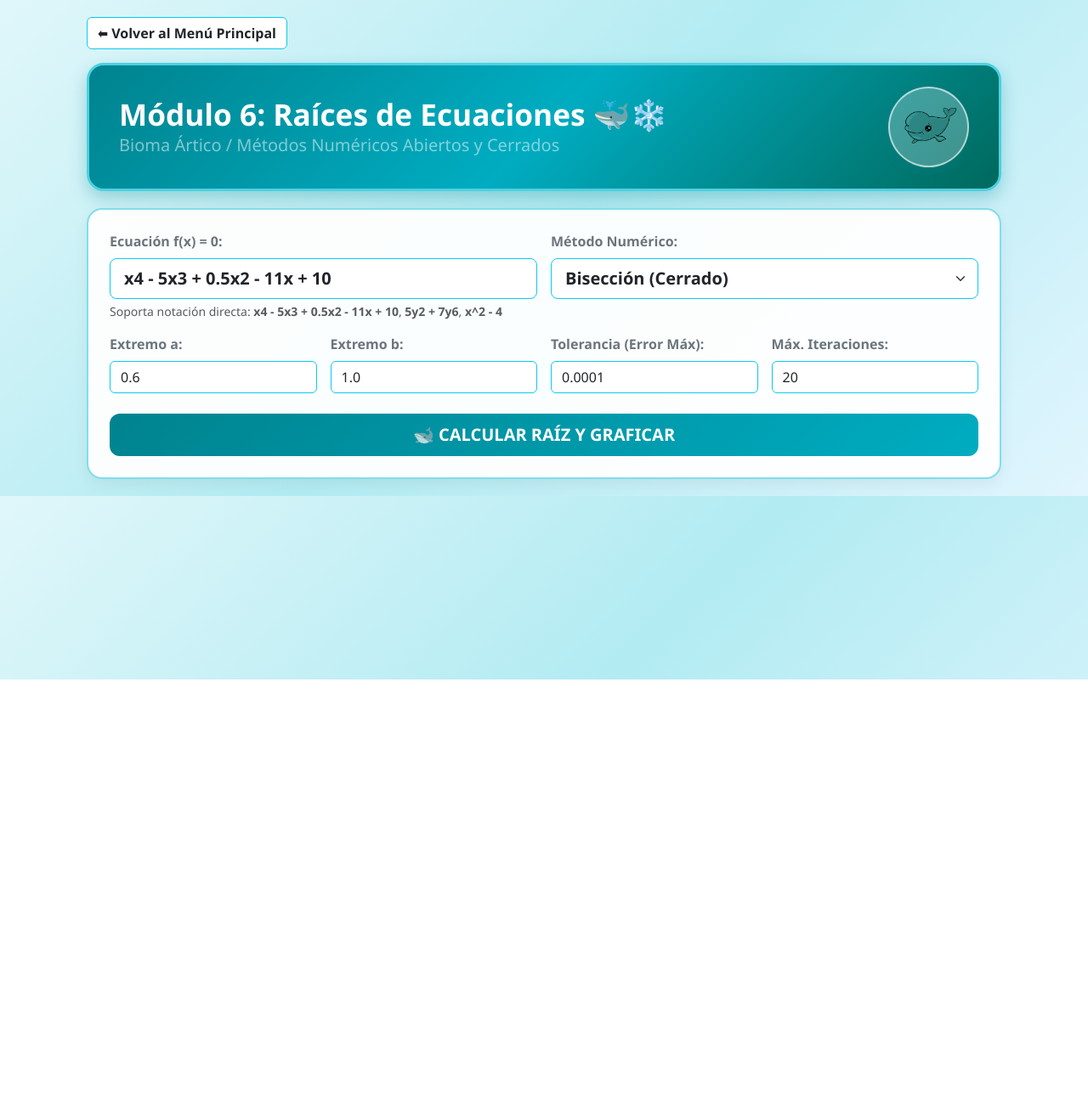
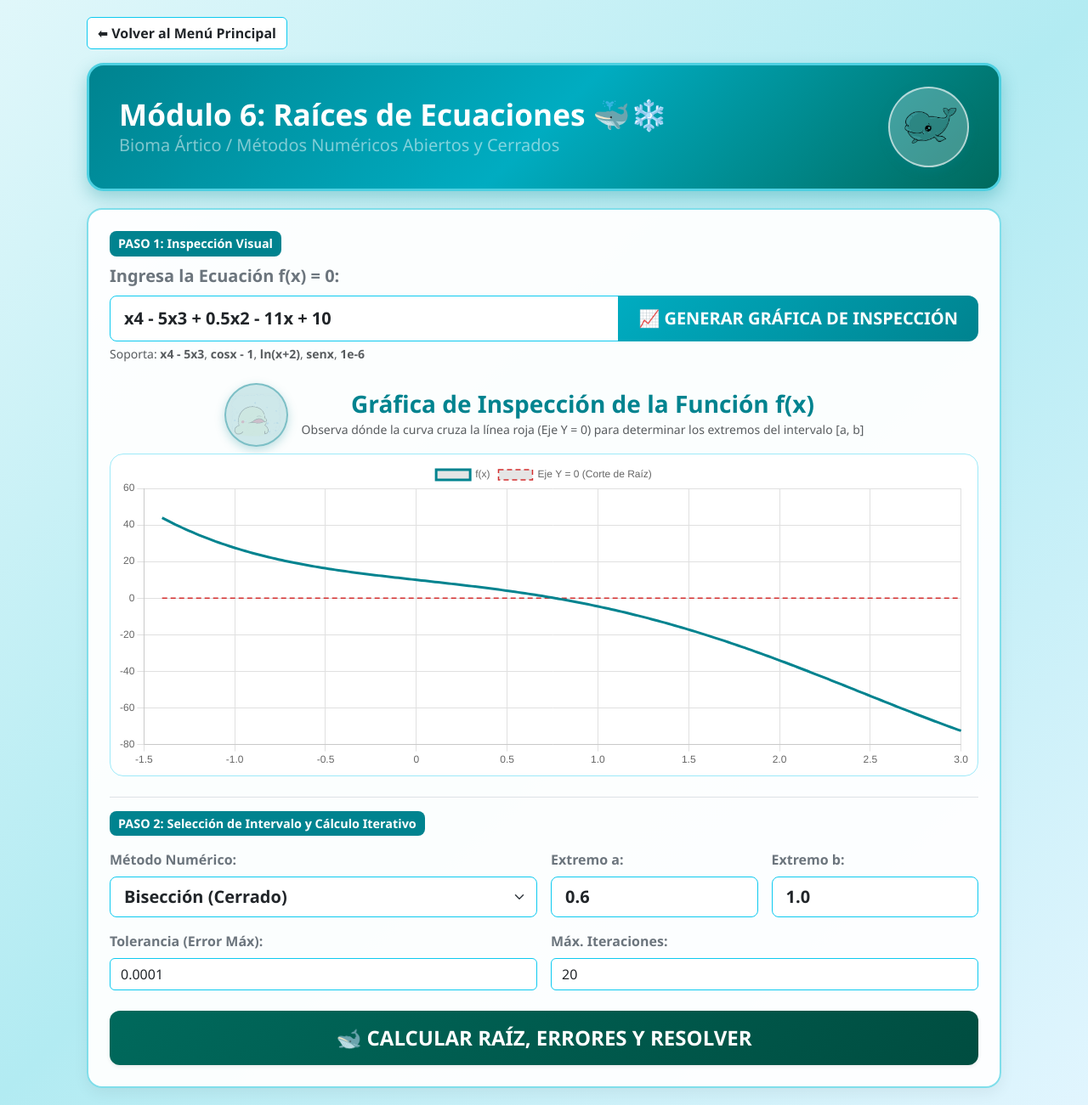
Before and after one commit to gomcarrillo-ux/CalculadoraZoo, a Flask app: page /raices in a window 1280 px wide. Shown: the whole page at 85% size. Before the commit the page ends 800 px from the top, so only its background shows below. Run offline with Flask 3, Linux system fonts and the light colour scheme.

Commit message:
raices diaverga

```diff
--- a/templates/raices.html
+++ b/templates/raices.html
@@ -29,7 +29,6 @@
 
         .header-beluga h1 { margin: 0; font-weight: 800; font-size: 2.2rem; }
 
-        /* CONTENEDOR CIRCULAR AZUL TRANSPARENTE PARA IMÁGENES Y GIFS */
         .beluga-circle-wrapper {
             width: 75px;
             height: 75px;
@@ -102,20 +101,45 @@
         .table-excel tr:nth-child(even) { background-color: #fafafa; }
         .table-excel tr:hover { background-color: #e0f7fa; }
 
+        .btn-graficar {
+            background: linear-gradient(135deg, #00acc1, #00838f);
+            color: white;
+            border: none;
+            font-weight: bold;
+            border-radius: 12px;
+            padding: 12px 20px;
+            transition: all 0.3s ease;
+        }
+
+        .btn-graficar:hover {
+            background: linear-gradient(135deg, #00838f, #00695c);
+            color: white;
+            transform: translateY(-2px);
+        }
+
         .btn-beluga {
-            background: linear-gradient(135deg, #00838f, #00acc1);
+            background: linear-gradient(135deg, #00695c, #004d40);
             color: white;
             font-weight: bold;
             border: none;
             border-radius: 12px;
-            padding: 10px 25px;
+            padding: 14px 25px;
             transition: all 0.3s ease;
         }
 
         .btn-beluga:hover {
-            background: linear-gradient(135deg, #00695c, #00838f);
+            background: linear-gradient(135deg, #004d40, #00251a);
             color: white;
             transform: translateY(-2px);
+        }
+
+        .step-badge {
+            background-color: #00838f;
+            color: white;
+            font-weight: bold;
+            padding: 4px 10px;
+            border-radius: 8px;
+            font-size: 0.9rem;
         }
     </style>
 </head>
@@ -139,13 +163,42 @@
 
     <!-- FORMULARIO DE ENTRADA -->
     <div class="card-custom">
-        <form method="POST" action="/raices">
+        <form method="POST" action="/raices" id="form-raices">
+
+            <!-- PASO 1: ENTRADA DE LA ECUACIÓN Y GENERACIÓN GRÁFICA INICIAL -->
+            <div class="mb-3">
+                <span class="step-badge mb-2 d-inline-block">PASO 1: Inspección Visual</span>
+                <label class="form-label fw-bold text-secondary d-block fs-5">Ingresa la Ecuación f(x) = 0:</label>
+                <div class="input-group">
+                    <input type="text" name="ecuacion" id="input-ecuacion" class="form-control form-control-lg border-info fw-bold" value="{{ ecuacion }}" placeholder="Ej: x4 - 5x3 + 0.5x2 - 11x + 10" required>
+                    <button type="button" class="btn btn-graficar fs-5 px-4" onclick="generarGraficaManually()">
+                        📈 GENERAR GRÁFICA DE INSPECCIÓN
+                    </button>
+                </div>
+                <small class="text-muted d-block mt-1">Soporta: <b>x4 - 5x3</b>, <b>cosx - 1</b>, <b>ln(x+2)</b>, <b>senx</b>, <b>1e-6</b></small>
+            </div>
+
+            <!-- PASO 2: GRÁFICA DE LA FUNCIÓN PARA IDENTIFICAR CORTE Y CAMBIO DE SIGNO -->
+            <div class="mt-4 text-center">
+                <div class="d-flex align-items-center justify-content-center gap-3 mb-2">
+                    <div class="beluga-circle-wrapper">
+                        <img src="{{ url_for('static', filename='beg1.gif') }}" class="beluga-img-inner" alt="Beluga Nieve">
+                    </div>
+                    <div>
+                        <h3 class="fw-bold" style="color: #00838f; margin: 0;">Gráfica de Inspección de la Función f(x)</h3>
+                        <small class="text-muted">Observa dónde la curva cruza la línea roja (Eje Y = 0) para determinar los extremos del intervalo [a, b]</small>
+                    </div>
+                </div>
+                <div style="height: 380px; position: relative;" class="p-2 bg-white rounded-4 border border-info-subtle">
+                    <canvas id="graficaCurva"></canvas>
+                </div>
+            </div>
+
+            <!-- PASO 3: PARÁMETROS Y RESOLUCIÓN NUMÉRICA DEL ERROR -->
+            <div class="mt-4 pt-3 border-top">
+                <span class="step-badge mb-3 d-inline-block">PASO 2: Selección de Intervalo y Cálculo Iterativo</span>
+
                 <div class="row g-3">
-                <div class="col-md-6">
-                    <label class="form-label fw-bold text-secondary">Ecuación f(x) = 0:</label>
-                    <input type="text" name="ecuacion" class="form-control form-control-lg border-info fw-bold" value="{{ ecuacion }}" placeholder="Ej: x4 - 5x3 + 0.5x2 - 11x + 10" required>
-                    <small class="text-muted d-block mt-1">Soporta notación directa: <b>x4 - 5x3 + 0.5x2 - 11x + 10</b>, <b>5y2 + 7y6</b>, <b>x^2 - 4</b></small>
-                </div>
                     <div class="col-md-6">
                         <label class="form-label fw-bold text-secondary">Método Numérico:</label>
                         <select name="metodo" class="form-select form-select-lg border-info fw-bold" id="select-metodo" onchange="ajustarLabels()">
@@ -158,52 +211,43 @@
 
                     <div class="col-md-3">
                         <label class="form-label fw-bold text-secondary" id="lbl-a">Extremo a (o x0):</label>
-                    <input type="text" name="a" class="form-control border-info" value="{{ a }}" required>
+                        <input type="text" name="a" id="input-a" class="form-control border-info form-control-lg fw-bold" value="{{ a }}" required>
                     </div>
 
                     <div class="col-md-3">
                         <label class="form-label fw-bold text-secondary" id="lbl-b">Extremo b (o x1):</label>
-                    <input type="text" name="b" class="form-control border-info" value="{{ b }}" required>
+                        <input type="text" name="b" id="input-b" class="form-control border-info form-control-lg fw-bold" value="{{ b }}" required>
                     </div>
 
-                <div class="col-md-3">
+                    <div class="col-md-6">
                         <label class="form-label fw-bold text-secondary">Tolerancia (Error Máx):</label>
                         <input type="text" name="tol" class="form-control border-info" value="{{ tol }}" required>
                     </div>
 
-                <div class="col-md-3">
+                    <div class="col-md-6">
                         <label class="form-label fw-bold text-secondary">Máx. Iteraciones:</label>
-                    <input type="number" name="max_iter" class="form-control border-info" value="{{ max_iter }}" required>
+                        <input type="text" name="max_iter" class="form-control border-info" value="{{ max_iter }}" required>
                     </div>
                 </div>
 
-            <button type="submit" class="btn btn-beluga fs-5 w-100 mt-4">🐋 CALCULAR RAÍZ Y GRAFICAR</button>
+                <!-- BOTÓN DE CÁLCULO DE RAÍZ Y TABLAS -->
+                <button type="submit" class="btn btn-beluga fs-4 w-100 mt-4 shadow-sm">
+                    🐋 CALCULAR RAÍZ, ERRORES Y RESOLVER
+                </button>
+            </div>
         </form>
     </div>
 
-    <!-- MOSTRAR ALERTA DE ERROR -->
+    <!-- ÁREA DE RESULTADOS (RESUMEN, ERRORES Y TABLAS) -->
+
+    <!-- ALERTA DE ERROR -->
     {% if error %}
         <div class="alert alert-danger mt-4 text-center rounded-4 fw-bold shadow-sm" role="alert">
             {{ error }}
         </div>
     {% endif %}
 
-    <!-- GRÁFICA GEOGEBRA -->
-    {% if puntos_grafica %}
-    <div class="card-custom text-center">
-        <div class="d-flex align-items-center justify-content-center gap-3 mb-2">
-            <div class="beluga-circle-wrapper">
-                <img src="{{ url_for('static', filename='beg1.gif') }}" class="beluga-img-inner" alt="Beluga Nieve">
-            </div>
-            <h3 class="fw-bold" style="color: #00838f; margin: 0;">Gráfica de la Función f(x)</h3>
-        </div>
-        <div style="height: 380px; position: relative;">
-            <canvas id="graficaCurva"></canvas>
-        </div>
-    </div>
-    {% endif %}
-
-    <!-- TABLA GENERAL ESTILO EXCEL -->
+    <!-- TABLA GENERAL ESTILO EXCEL Y RESUMEN -->
     {% if tabla %}
     <div class="card-custom">
         <div class="d-flex align-items-center justify-content-between mb-3">
@@ -255,7 +299,7 @@
     </div>
     {% endif %}
 
-    <!-- PASO A PASO CON TABLAS INDIVIDUALES -->
+    <!-- DESGLOSE PASO A PASO CON TABLAS INDIVIDUALES -->
     {% if pasos %}
     <div class="card-custom">
         <div class="d-flex align-items-center gap-3 mb-3">
@@ -273,7 +317,7 @@
 
 </div>
 
-<!-- INYECCIÓN SEGURA DE DATOS A JAVASCRIPT -->
+<!-- INYECCIÓN SEGURA DE DATOS DESDE FLASK -->
 <script id="data-grafica" type="application/json">
     {{ (puntos_grafica if (puntos_grafica is defined and puntos_grafica is not none) else []) | tojson }}
 </script>
@@ -282,6 +326,8 @@
 </script>
 
 <script>
+    let chartInstance = null;
+
     function ajustarLabels() {
         const m = document.getElementById('select-metodo').value;
         const lblA = document.getElementById('lbl-a');
@@ -300,15 +346,70 @@
     }
     ajustarLabels();
 
+    function evaluarJS(exprStr, valX) {
+        try {
+            let s = exprStr.toLowerCase().trim().replace(/,/g, '.');
+            s = s.replace(/\^/g, '**');
+            s = s.replace(/\b(seno|sen)\b/g, 'sin');
+            s = s.replace(/\b(coseno)\b/g, 'cos');
+            s = s.replace(/\b(tangente|tg)\b/g, 'tan');
+            s = s.replace(/\b(ln|in)\b/g, 'log');
+
+            s = s.replace(/(sin|cos|tan|log|exp|sqrt|abs)\s*([a-z0-9_]+)(?!\()/g, '$1($2)');
+            s = s.replace(/x(?!\*)(?=\d)/g, 'x**');
+            s = s.replace(/(\d)\s*([a-z\(])/g, '$1*$2');
+            s = s.replace(/(\))\s*([a-z0-9\(])/g, '$1*$2');
+            s = s.replace(/\bx\s*(\(|[a-z]+)/g, 'x*$1');
+
+            s = s.replace(/\b(sin|cos|tan|log|exp|sqrt|abs)\b/g, 'Math.$1');
+
+            const f = new Function('x', 'return ' + s);
+            const res = f(valX);
+            return (isNaN(res) || !isFinite(res)) ? null : res;
+        } catch(e) {
+            return null;
+        }
+    }
+
+    function renderizarGrafica(forzarCliente = false) {
         const rawGrafica = document.getElementById('data-grafica').textContent;
         const rawRaiz = document.getElementById('data-raiz').textContent;
 
-    const datosGrafica = JSON.parse(rawGrafica);
+        const datosServidor = JSON.parse(rawGrafica);
         const raizX = JSON.parse(rawRaiz);
 
-    if (datosGrafica && datosGrafica.length > 0) {
-        const labelsX = datosGrafica.map(p => p.x);
-        const datosY = datosGrafica.map(p => p.y);
+        let puntos = [];
+
+        if (!forzarCliente && datosServidor && datosServidor.length > 0) {
+            puntos = datosServidor;
+        } else {
+            const eqStr = document.getElementById('input-ecuacion').value;
+            const aVal = parseFloat(document.getElementById('input-a').value);
+            const bVal = parseFloat(document.getElementById('input-b').value);
+
+            // Si no hay rango válido cargado, se usa un rango de inspección amplio [-5, 5]
+            let minX = -5.0;
+            let maxX = 5.0;
+
+            if (!isNaN(aVal) && !isNaN(bVal)) {
+                minX = Math.min(aVal, bVal) - 2.0;
+                maxX = Math.max(aVal, bVal) + 2.0;
+            }
+
+            const step = (maxX - minX) / 120;
+
+            for (let i = 0; i <= 120; i++) {
+                const xVal = minX + i * step;
+                const yVal = evaluarJS(eqStr, xVal);
+                if (yVal !== null && Math.abs(yVal) < 250) {
+                    puntos.push({x: Math.round(xVal * 1000) / 1000, y: Math.round(yVal * 1000) / 1000});
+                }
+            }
+        }
+
+        if (puntos.length > 0) {
+            const labelsX = puntos.map(p => p.x);
+            const datosY = puntos.map(p => p.y);
 
             const datasets = [
                 {
@@ -319,23 +420,36 @@
                     fill: false,
                     pointRadius: 0,
                     tension: 0.1
+                },
+                {
+                    label: 'Eje Y = 0 (Corte de Raíz)',
+                    data: labelsX.map(() => 0),
+                    borderColor: '#d32f2f',
+                    borderWidth: 1.5,
+                    borderDash: [6, 4],
+                    pointRadius: 0,
+                    fill: false
                 }
             ];
 
-        if (raizX !== null) {
+            if (!forzarCliente && raizX !== null && raizX !== undefined) {
                 datasets.push({
-                label: 'Raíz Hallada',
+                    label: 'Raíz Calculada',
                     data: [{x: raizX, y: 0}],
                     backgroundColor: '#e94560',
                     borderColor: '#e94560',
-                pointRadius: 8,
-                pointHoverRadius: 10,
+                    pointRadius: 9,
+                    pointHoverRadius: 11,
                     type: 'scatter'
                 });
             }
 
             const ctx = document.getElementById('graficaCurva').getContext('2d');
-        new Chart(ctx, {
+            if (chartInstance) {
+                chartInstance.destroy();
+            }
+
+            chartInstance = new Chart(ctx, {
                 type: 'line',
                 data: {
                     labels: labelsX,
@@ -357,6 +471,17 @@
                 }
             });
         }
+    }
+
+    // Botón 1: GENERAR GRÁFICA DE INSPECCIÓN
+    function generarGraficaManually() {
+        document.getElementById('data-grafica').textContent = '[]';
+        document.getElementById('data-raiz').textContent = 'null';
+        renderizarGrafica(true);
+    }
+
+    // Renderizar al cargar la página
+    renderizarGrafica(false);
 </script>
 </body>
 </html>
```
Also changed, not shown: raices.py (+71 -23 lines). Lines whose indentation alone changed are shown as unchanged.
